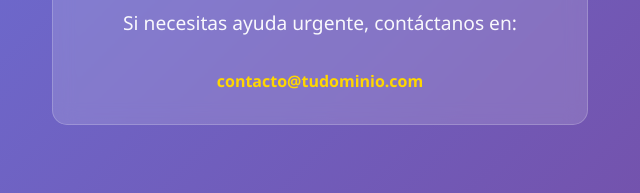
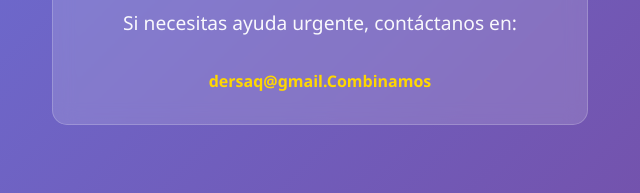
Before and after one commit to davidcursogranada/soluciones-web, a plain HTML site: page index.html in a window 1280 px wide. Shown: the part 604-797 px from the top of the page, 320-960 px from the left. Drawn offline with Linux system fonts and the light colour scheme.

Commit message:
mantenimiento2

```diff
--- a/index.html
+++ b/index.html
@@ -159,7 +159,7 @@
 
         <div class="contact">
           <p>Si necesitas ayuda urgente, contáctanos en:</p>
-          <a href="mailto:contacto@tudominio.com">contacto@tudominio.com</a>
+          <a href="mailto:contacto@tudominio.com">dersaq@gmail.Combinamos</a>
         </div>
       </div>
     </div>
```
